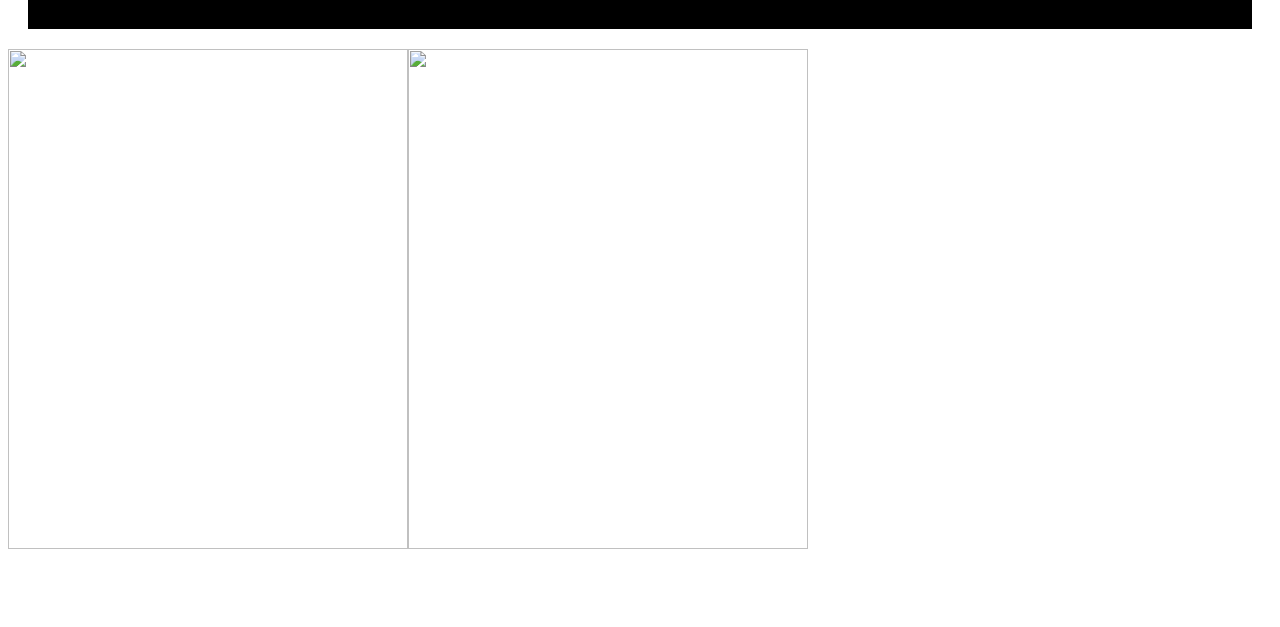
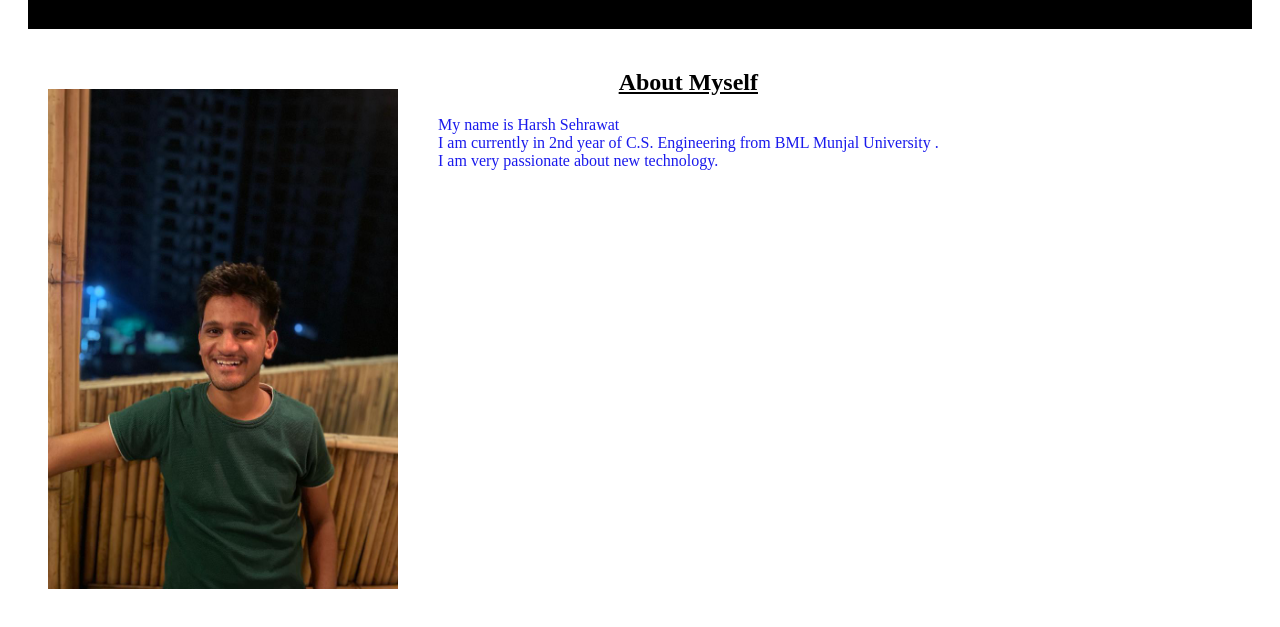
Before and after one commit to Harsehrawat/Portfolio, a plain HTML site: page index.html in a window 1280 px wide. Shown: the part 91-718 px from the top of the page. Drawn offline with Linux system fonts and the light colour scheme.

Commit message:
editing of details

```diff
--- a/index.html
+++ b/index.html
@@ -12,10 +12,15 @@
     </div>
     <div style="display: flex;">
         <div>
-            <img class="profile_picture"; src="image/IMG_0530.webp" alt="">
+            <img class="profile_picture"; src="images/profile pic.jpeg" alt="" width="250px">
         </div>
         <div>
-            <img class="profile_picture"; src="image/IMG_0530.webp" alt="">
+            <h2 style="text-decoration: underline; color: #000; text-align: center;">About Myself</h2>
+            <p>My name is Harsh Sehrawat<br>
+                I am currently in 2nd year of C.S. Engineering
+                from BML Munjal University . <br>
+                I am very passionate about new technology.
+            </p>
         </div>
     </div>
 </body>
--- a/style.css
+++ b/style.css
@@ -12,6 +12,7 @@ body{
     color: aliceblue;
     text-align: center;
 }.profile_picture{
-    width: 400px;
+    width: 350px;
     height: 500px;
+    margin: 40px;
 }
```
